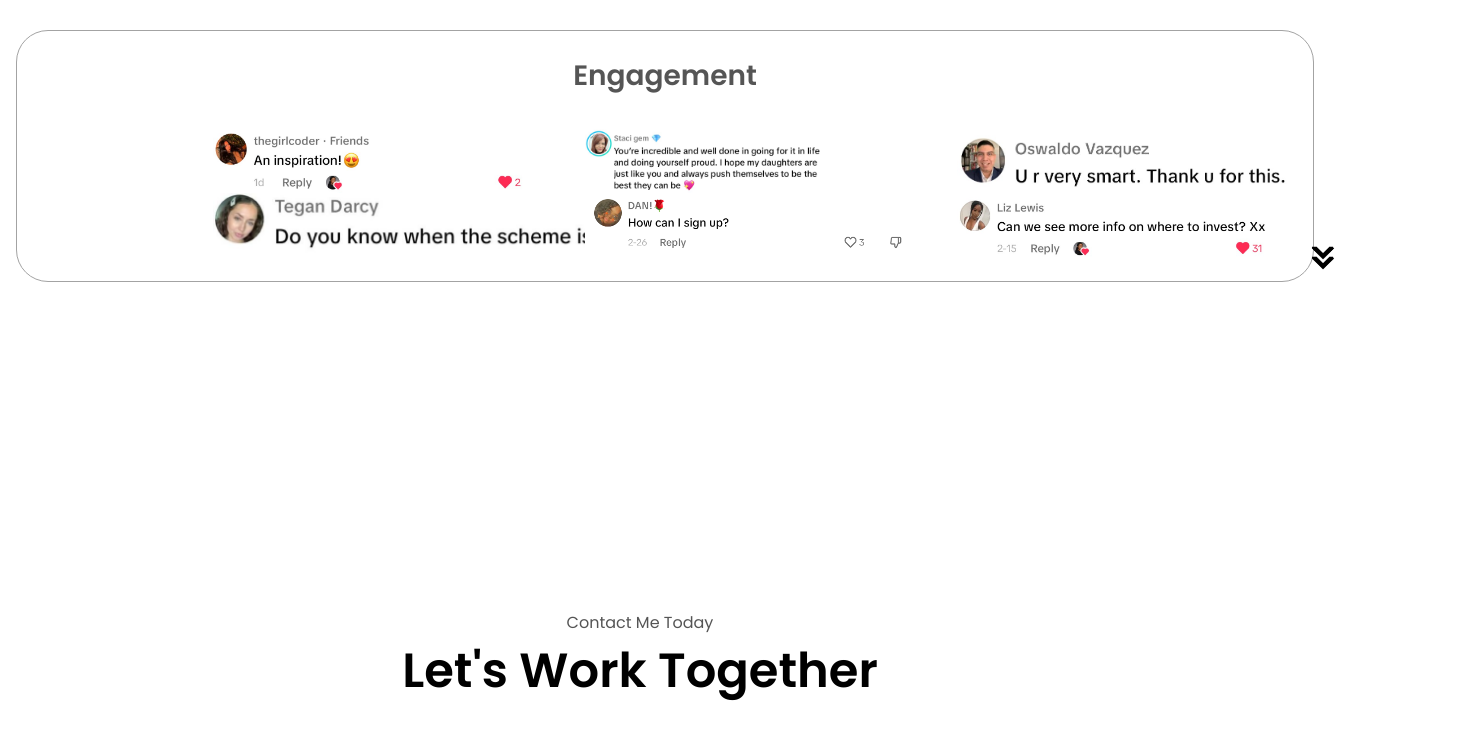
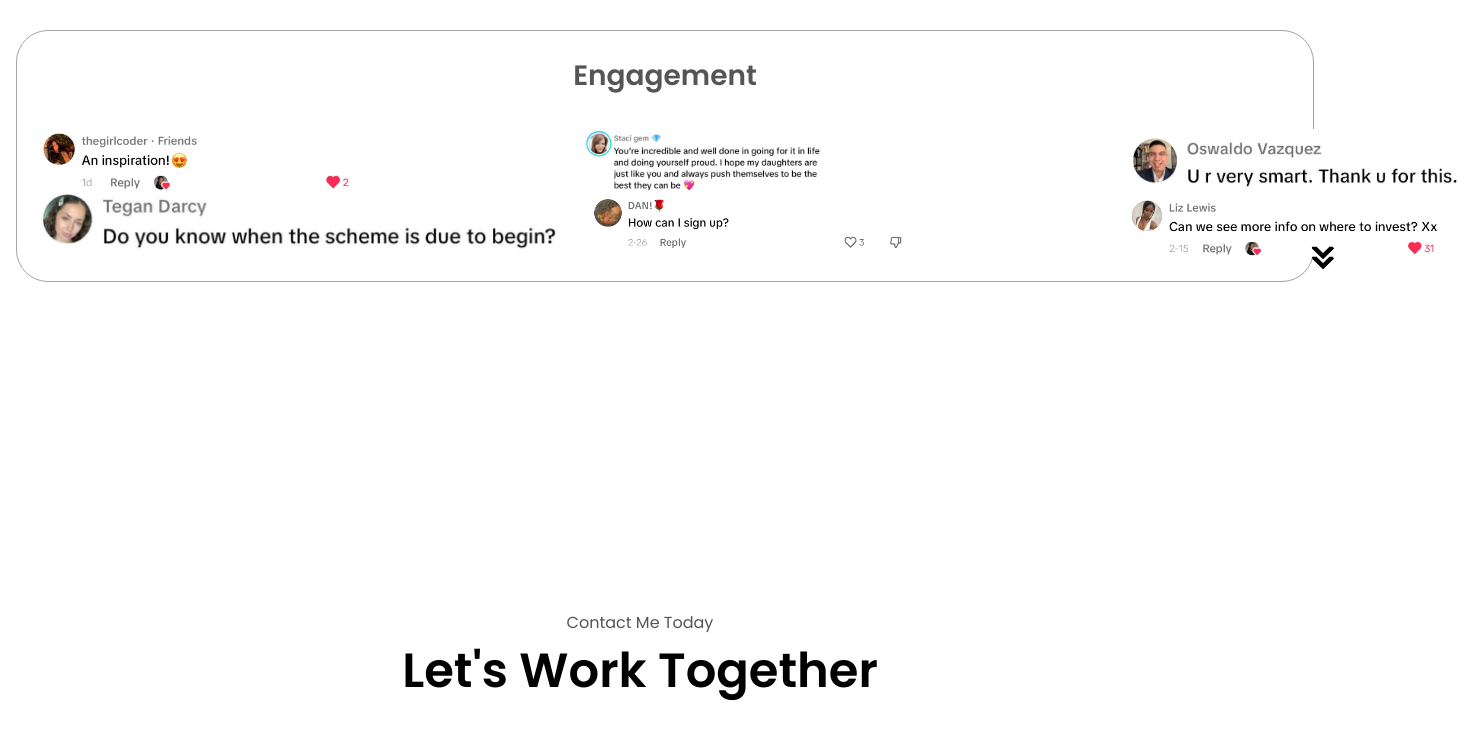
Before and after one commit to benb0201/angel_portfolio, a React (Vite) app: page /content in a window 1280 px wide. Shown: the part 1782-2519 px from the top of the page, 1464 px wide, since content can reach past the window. Built offline with nearby package versions, Linux system fonts and the light colour scheme.

Commit message:
more debugging

```diff
--- a/src/components/styles/Audience.module.css
+++ b/src/components/styles/Audience.module.css
@@ -1,8 +1,8 @@
-html {
-  -webkit-text-size-adjust: 100%; /* Prevents automatic text scaling */
-}
 body {
-  overflow-x: hidden; /* Prevents horizontal scrolling if the layout overflows */
+  margin: 0;
+  padding: 0;
+  box-sizing: border-box;
+  overflow-x: hidden;
 }
 
 .audience {
@@ -71,11 +71,14 @@ body {
 }
 
 .comment {
-    cursor: pointer;
-    height: 4rem;
-    padding: 5px 5px 0 0;
-    width: fit-content;
+  cursor: pointer;
+  height: auto; /* Let the height adjust naturally based on the width */
+  width: 100%; /* Fill the container */
+  object-fit: contain; /* Ensure the entire image fits within the specified dimensions */
+  padding: 5px 0;
 }
+
+
 
 .comment, .question1 {
   height: 4rem; /* Adjust the height */
@@ -132,12 +135,13 @@ body {
 }
 
 .articleContainer2 {
-    display: flex;
-    flex-wrap: wrap;
-    /* flex-direction: column; */
-    gap: 2.5rem;
-    justify-content: space-evenly;
+  display: flex;
+  flex-wrap: wrap;
+  gap: 1.5rem; /* Adjust gap to fit images more tightly on mobile */
+  justify-content: space-between;
+  width: 100%; /* Make sure the container spans the full width */
 }
+
 
 article {
     display: flex;
```
